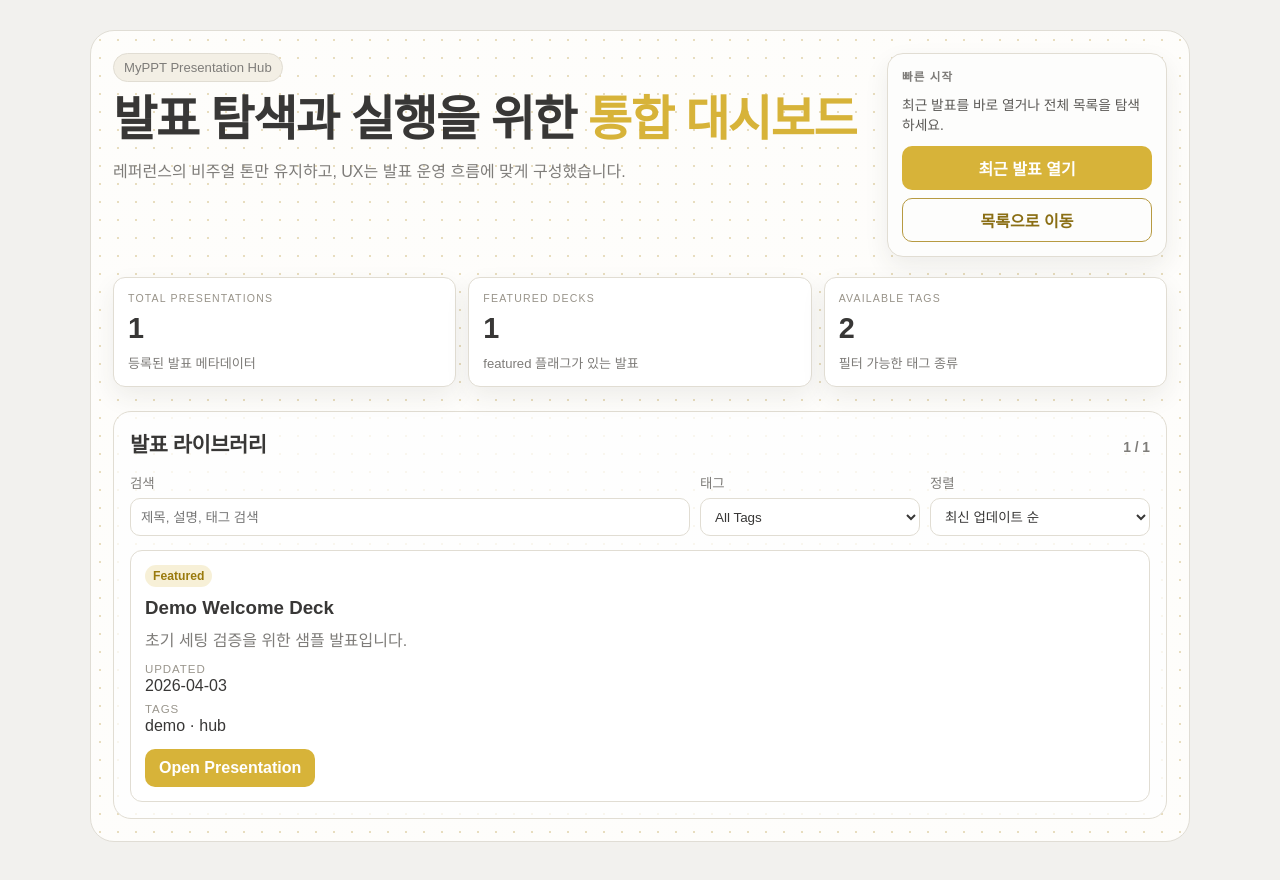
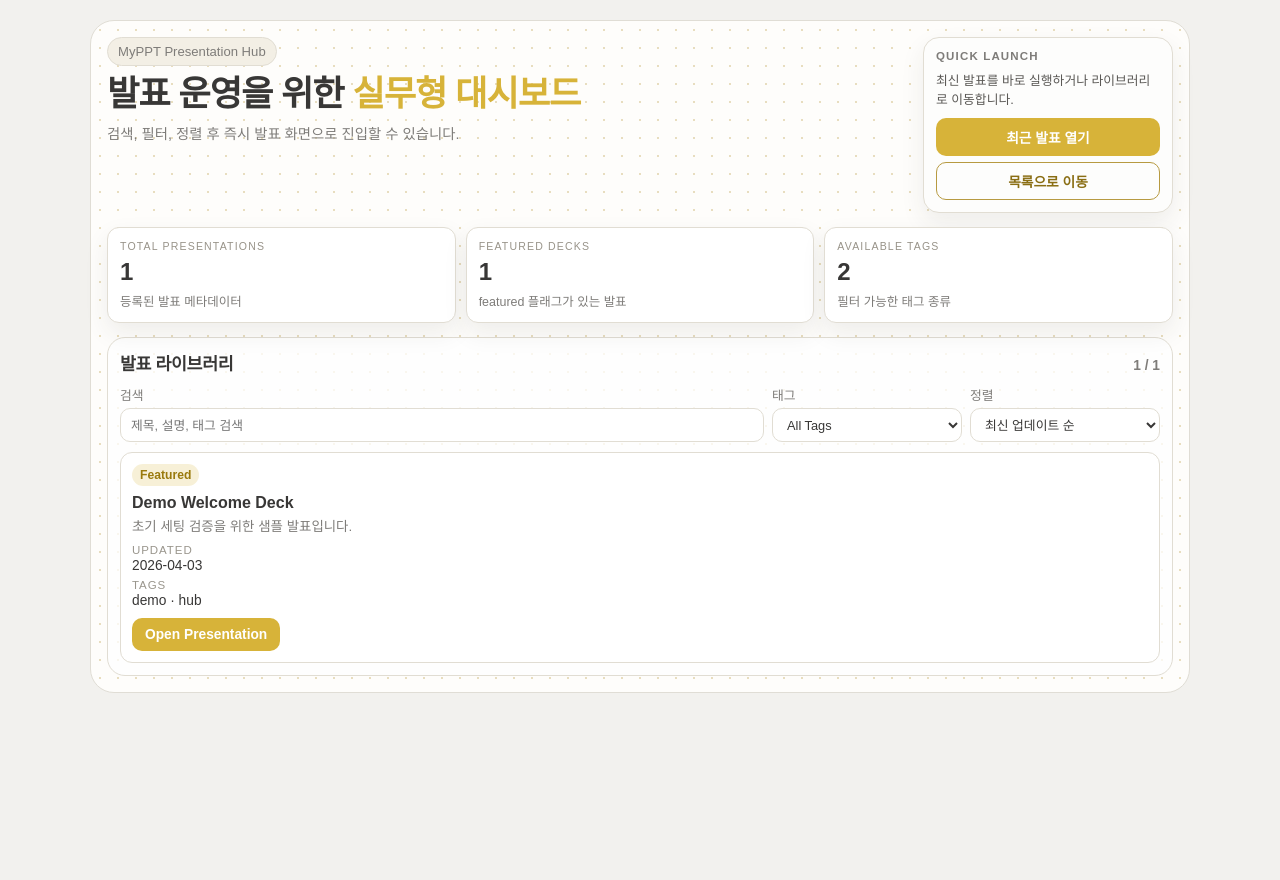
Before and after one commit to hefxpzwk/myppt, a React (Vite) app: page / in a window 1280 px wide. Shown: the top 880 px of the page. After the commit the page ends 800 px from the top, so only its background shows below. Built offline with nearby package versions, Linux system fonts and the light colour scheme.

Commit message:
refactor: tighten dashboard density and header tone

```diff
--- a/src/pages/dashboard/DashboardPage.tsx
+++ b/src/pages/dashboard/DashboardPage.tsx
@@ -68,15 +68,15 @@ export function DashboardPage() {
           <div>
             <p className="dashboard-header__chip">MyPPT Presentation Hub</p>
             <h1>
-              발표 탐색과 실행을 위한 <span>통합 대시보드</span>
+              발표 운영을 위한 <span>실무형 대시보드</span>
             </h1>
             <p className="dashboard-header__subtitle">
-              레퍼런스의 비주얼 톤만 유지하고, UX는 발표 운영 흐름에 맞게 구성했습니다.
+              검색, 필터, 정렬 후 즉시 발표 화면으로 진입할 수 있습니다.
             </p>
           </div>
           <div className="dashboard-cta-card">
-            <p className="dashboard-cta-card__title">빠른 시작</p>
-            <p className="dashboard-cta-card__meta">최근 발표를 바로 열거나 전체 목록을 탐색하세요.</p>
+            <p className="dashboard-cta-card__title">Quick Launch</p>
+            <p className="dashboard-cta-card__meta">최신 발표를 바로 실행하거나 라이브러리로 이동합니다.</p>
             <div className="dashboard-cta-card__actions">
               {latestPresentation ? (
                 <a className="button" href={`/presentation/${latestPresentation.id}`}>
--- a/src/styles/global.css
+++ b/src/styles/global.css
@@ -25,7 +25,8 @@ a {
   color: #ffffff;
   text-decoration: none;
   font-weight: 700;
-  padding: 9px 13px;
+  padding: 8px 12px;
+  font-size: 0.86rem;
 }
 
 .button--ghost {
@@ -38,7 +39,7 @@ a {
 .viewer-shell {
   width: min(1100px, 92vw);
   margin: 0 auto;
-  padding: 30px 0 48px;
+  padding: 20px 0 36px;
 }
 
 .dashboard-page {
@@ -48,7 +49,7 @@ a {
 .dashboard-canvas {
   border: 1px solid #e0ddd5;
   border-radius: 24px;
-  padding: 22px;
+  padding: 16px;
   background-color: #fcfaf4;
   background-image:
     radial-gradient(rgba(206, 182, 118, 0.45) 1px, transparent 1px),
@@ -58,8 +59,8 @@ a {
 
 .dashboard-header {
   display: grid;
-  grid-template-columns: 1fr 280px;
-  gap: 18px;
+  grid-template-columns: 1fr 250px;
+  gap: 12px;
   align-items: start;
 }
 
@@ -75,9 +76,9 @@ a {
 }
 
 .dashboard-header h1 {
-  margin: 12px 0 0;
-  font-size: clamp(1.8rem, 4vw, 3rem);
-  line-height: 1.08;
+  margin: 8px 0 0;
+  font-size: clamp(1.45rem, 3.2vw, 2.2rem);
+  line-height: 1.14;
   letter-spacing: -0.03em;
 }
 
@@ -86,16 +87,16 @@ a {
 }
 
 .dashboard-header__subtitle {
-  margin: 12px 0 0;
+  margin: 8px 0 0;
   color: var(--color-muted);
-  font-size: 1rem;
+  font-size: 0.9rem;
 }
 
 .dashboard-cta-card {
   border: 1px solid var(--color-border);
   border-radius: 16px;
   background: #fdfdfc;
-  padding: 14px;
+  padding: 12px;
   box-shadow: var(--shadow-soft);
 }
 
@@ -109,22 +110,22 @@ a {
 }
 
 .dashboard-cta-card__meta {
-  margin: 10px 0 0;
+  margin: 8px 0 0;
   color: #5b5956;
-  font-size: 0.86rem;
+  font-size: 0.8rem;
 }
 
 .dashboard-cta-card__actions {
-  margin-top: 12px;
+  margin-top: 10px;
   display: grid;
-  gap: 8px;
+  gap: 6px;
 }
 
 .dashboard-summary {
-  margin-top: 20px;
+  margin-top: 14px;
   display: grid;
   grid-template-columns: repeat(3, minmax(0, 1fr));
-  gap: 12px;
+  gap: 10px;
 }
 
 .summary-card {
@@ -132,7 +133,7 @@ a {
   border-radius: var(--radius-md);
   background: #fff;
   box-shadow: var(--shadow-soft);
-  padding: 14px;
+  padding: 12px;
 }
 
 .summary-card__label {
@@ -144,23 +145,23 @@ a {
 }
 
 .summary-card__value {
-  margin: 8px 0 0;
-  font-size: 1.8rem;
+  margin: 6px 0 0;
+  font-size: 1.5rem;
   font-weight: 800;
 }
 
 .summary-card__meta {
-  margin: 8px 0 0;
+  margin: 6px 0 0;
   color: var(--color-muted);
-  font-size: 0.82rem;
+  font-size: 0.78rem;
 }
 
 .dashboard-section {
-  margin-top: 24px;
+  margin-top: 14px;
   border: 1px solid var(--color-border);
   border-radius: var(--radius-lg);
   background: rgba(255, 255, 255, 0.74);
-  padding: 16px;
+  padding: 12px;
 }
 
 .dashboard-section__header {
@@ -172,7 +173,7 @@ a {
 
 .dashboard-section__title {
   margin: 0;
-  font-size: 1.3rem;
+  font-size: 1.08rem;
   letter-spacing: -0.02em;
 }
 
@@ -184,23 +185,23 @@ a {
 }
 
 .dashboard-control-row {
-  margin-top: 14px;
+  margin-top: 10px;
   display: grid;
-  gap: 10px;
-  grid-template-columns: 1fr 220px 220px;
+  gap: 8px;
+  grid-template-columns: 1fr 190px 190px;
 }
 
 .dashboard-filter {
   display: grid;
-  gap: 6px;
+  gap: 4px;
   color: var(--color-muted);
-  font-size: 0.84rem;
+  font-size: 0.8rem;
 }
 
 .dashboard-filter__input,
 .dashboard-filter__select {
   width: 100%;
-  height: 38px;
+  height: 34px;
   border: 1px solid var(--color-border);
   border-radius: var(--radius-sm);
   background: #fff;
@@ -210,17 +211,17 @@ a {
 }
 
 .presentation-grid {
-  margin-top: 14px;
+  margin-top: 10px;
   display: grid;
-  grid-template-columns: repeat(auto-fit, minmax(260px, 1fr));
-  gap: 12px;
+  grid-template-columns: repeat(auto-fit, minmax(230px, 1fr));
+  gap: 10px;
 }
 
 .presentation-card {
   border: 1px solid var(--color-border);
   border-radius: var(--radius-md);
   background: var(--color-surface-strong);
-  padding: 14px;
+  padding: 11px;
 }
 
 .presentation-card--empty {
@@ -239,18 +240,25 @@ a {
 }
 
 .presentation-card h3 {
-  margin: 10px 0 0;
+  margin: 8px 0 0;
+  font-size: 1rem;
 }
 
 .presentation-card__desc {
-  margin: 8px 0 0;
+  margin: 6px 0 0;
   color: var(--color-muted);
+  font-size: 0.84rem;
+  line-height: 1.35;
+  display: -webkit-box;
+  -webkit-line-clamp: 2;
+  -webkit-box-orient: vertical;
+  overflow: hidden;
 }
 
 .presentation-card dl {
-  margin: 12px 0 14px;
+  margin: 8px 0 10px;
   display: grid;
-  gap: 8px;
+  gap: 6px;
 }
 
 .presentation-card dt {
@@ -262,6 +270,7 @@ a {
 
 .presentation-card dd {
   margin: 2px 0 0;
+  font-size: 0.86rem;
 }
 
 .top-bar {
```
